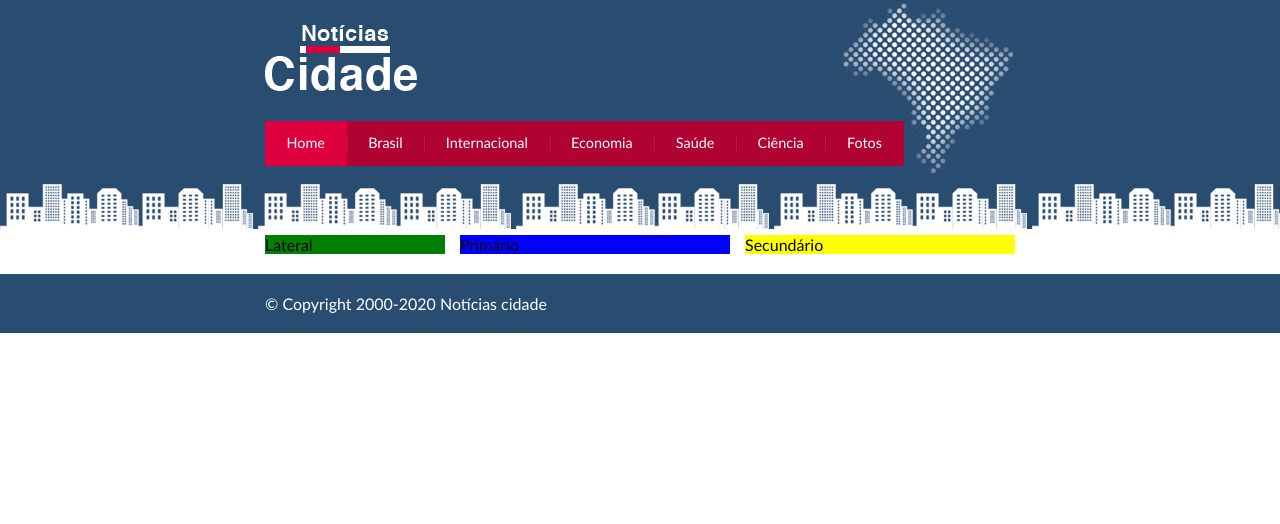
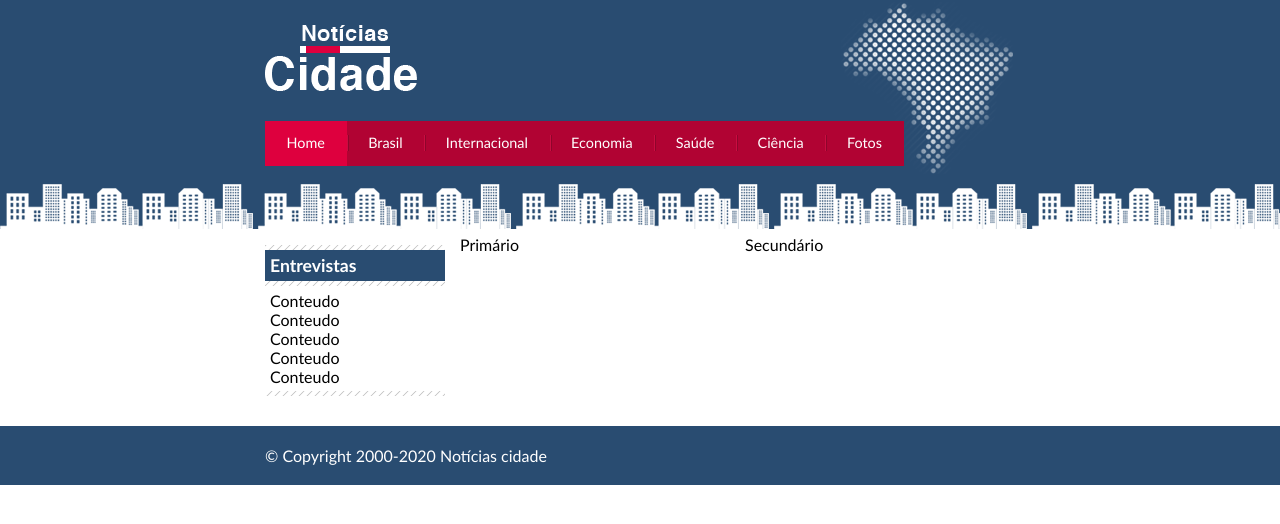
Before and after one commit to Gtssouza/NoticiasCidade, a plain HTML site: page index.html in a window 1280 px wide. Drawn offline with Linux system fonts and the light colour scheme.

Commit message:
Configurando caixa

```diff
--- a/css/estilo.css
+++ b/css/estilo.css
@@ -84,21 +84,21 @@ body.fotos #navegacao a#fotos{
     width: 180px;
     float: left;
     margin: 0 0 20px -750px;
-    background: green;
+
 }
 
 #primario{
     width: 270px;
     float: left;
     margin: 0 0 20px 195px;
-    background: blue;
+
 }
 
 #tres-colunas #primario{
     width: 270px;
     float: left;
     margin: 0 0 20px 195px;
-    background: blue;
+
 }
 
 #duas-colunas #primario{
@@ -114,10 +114,31 @@ body.fotos #navegacao a#fotos{
     width: 270px;
     float: left;
     margin: 0 0 20px 15px;
-    background: yellow;
+
 }
 
+/*Caixa*/
+.caixa{
+    background: #f3f3f3 url(../imgs/fundo-caixa.png);
+    margin: 10px 0 ;
+    padding: 5px 0 5px 0;
 
+}
+
+h2{
+    font-size: 1.1em;
+    background: #294c71;
+    color: #fff;
+    padding: 5px;
+}
+
+.caixa-conteudo{
+    background: #fff;
+    padding: 5px;
+    margin-top: 5px;
+}
+
+/*Rodapé*/
 #conteudo-rodape{
     background: #294c71;
     padding: 20px;
--- a/index.html
+++ b/index.html
@@ -43,7 +43,19 @@
 
                 <div id="primario">Primário</div>
                 <div id="secundario">Secundário</div>
-                <div id="lateral">Lateral</div>
+
+                <div id="lateral"><!-- inicio lateral-->
+                    <div class="caixa">
+                        <h2>Entrevistas</h2>
+                        <div class="caixa-conteudo">
+                            Conteudo<br>
+                            Conteudo<br>
+                            Conteudo<br>
+                            Conteudo<br>
+                            Conteudo<br>
+                        </div>
+                    </div>
+                </div><!-- fim /lateral-->
 
             </div><!-- fim /conteudo-->
 
```
